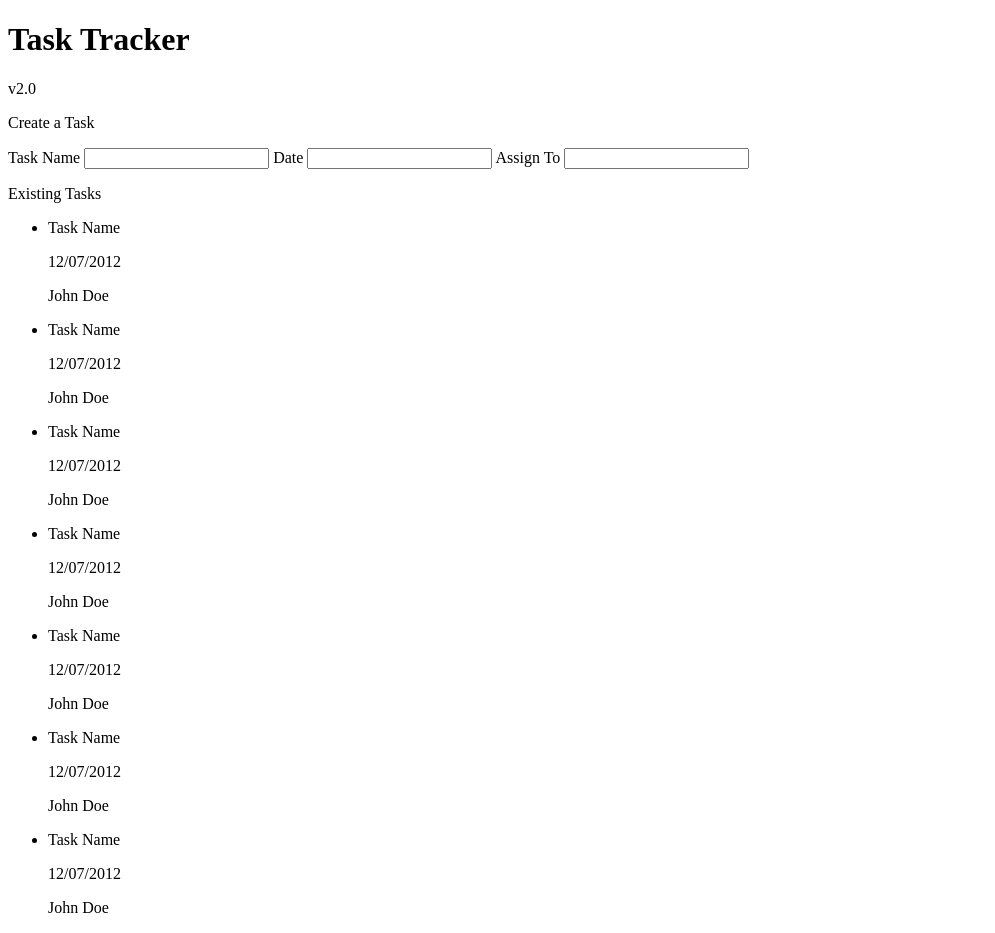
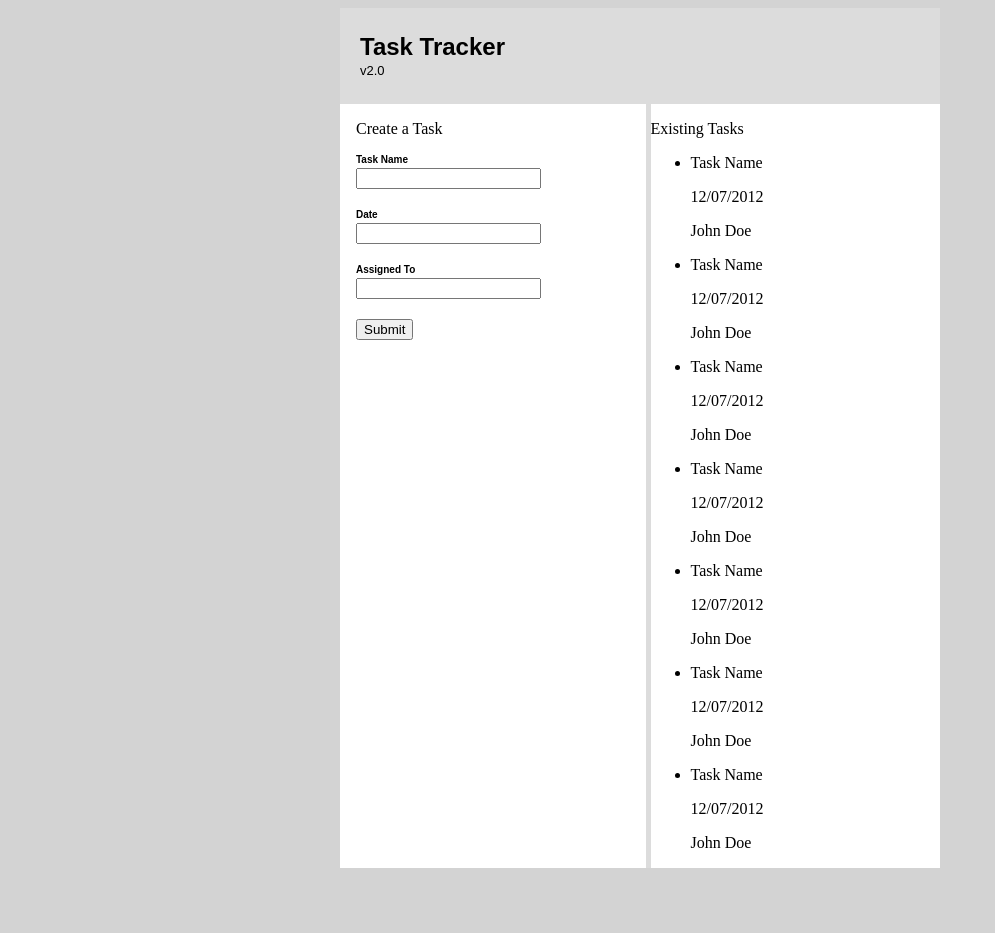
Before and after one commit to jameshines10/task-tracker, a website: page index.html in a window 1280 px wide. Shown: the whole page, without its empty margins (0-995 px from the left). After the commit the page ends 876 px from the top, so only its background shows below. Drawn offline with Linux system fonts and the light colour scheme.

Commit message:
Adds basic styling to the create tasks form and the tasks list

```diff
--- a/css/styles.css
+++ b/css/styles.css
@@ -0,0 +1,60 @@
+body {
+    background-color: lightgrey;
+}
+
+#container {
+    display: flex;
+    justify-content: center;
+    align-items: center;
+}
+
+#task-tracker {
+    background-color: gainsboro;
+    width: 600px;
+}
+
+#task-tracker > div:first-child {
+    font-family: sans-serif;
+    margin: 25px 0 25px 20px;
+}
+
+#task-tracker > div:first-child h1{
+    font-size: x-large;
+    margin: 0;
+}
+
+#task-tracker > div:first-child span {
+    font-size: small;
+}
+
+#task-tracker > div:nth-child(2) {
+    display: flex;
+    flex-direction: row;
+}
+
+.list-tasks, .create-tasks {
+    background-color: white;
+    flex-grow: 1;
+    flex-basis: 0;
+}
+
+.create-tasks {
+    margin-right: 2.5px;
+    padding-left: 1em;
+}
+
+.list-tasks {
+    margin-left: 2.5px;
+}
+
+form label {
+    display: block;
+    font-family: sans-serif;
+    font-size: x-small;
+    font-weight: 600;
+    margin-bottom: 3px;
+}
+
+form div {
+    margin-bottom: 20px;
+}
--- a/index.html
+++ b/index.html
@@ -3,30 +3,44 @@
 <head>
     <meta charset="UTF-8">
     <title>Task Tracker</title>
+
+    <link rel="stylesheet" href="css/styles.css"/>
 </head>
 <body>
+
 <div id="container">
+    <div id="task-tracker">
+
         <div>
             <h1>Task Tracker</h1>
             <span>v2.0</span>
         </div>
 
         <div>
+            <div class="create-tasks">
                 <p>Create a Task</p>
 
                 <form action="">
+                    <div>
                         <label for="task-name">Task Name</label>
                         <input id="task-name" type="text"/>
+                    </div>
 
+                    <div>
                         <label for="date">Date</label>
                         <input id="date" type="text"/>
+                    </div>
 
-                <label for="assignee">Assign To</label>
+                    <div>
+                        <label for="assignee">Assigned To</label>
                         <input id="assignee" type="text"/>
+                    </div>
+
+                    <input type="submit"/>
                 </form>
             </div>
 
-        <div>
+            <div class="list-tasks">
                 <p>Existing Tasks</p>
 
                 <ul>
@@ -82,5 +96,8 @@
                 </ul>
             </div>
         </div>
+    </div>
+</div>
+
 </body>
 </html>
```
Lines whose indentation alone changed are shown as unchanged.
